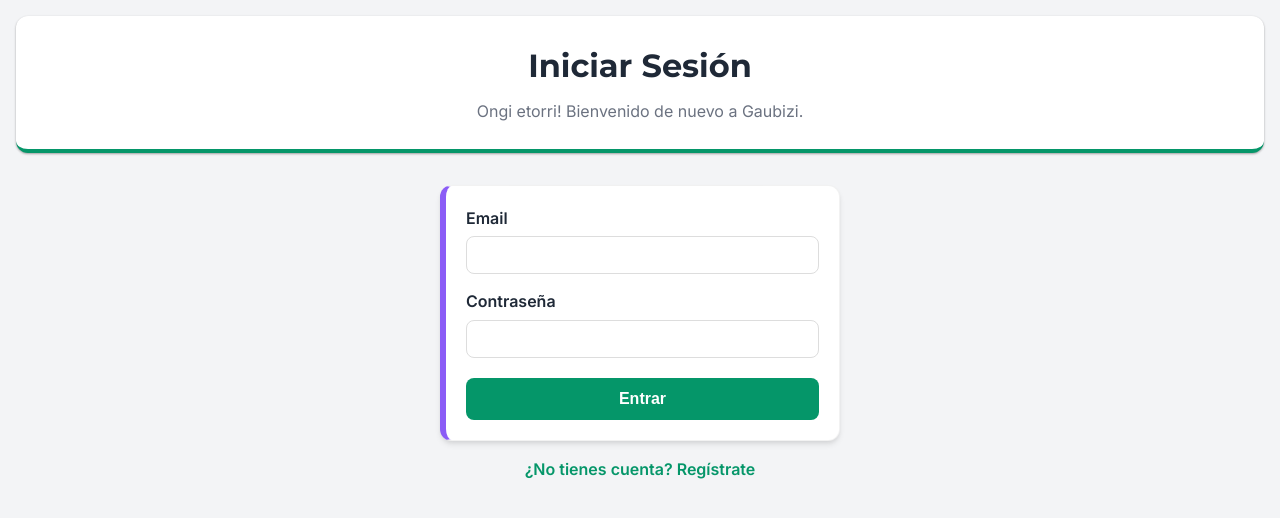
After one commit to erlantz25/GaubiziMP, a PHP site: page /app/Views/auth/login.php in a window 1280 px wide. The commit adds this page. Shown: the top 518 px of the page. Run offline with PHP 8.4, Linux system fonts and the light colour scheme; a stand-in replaces the project's code that opens the database connection.

Commit message:
Implementado sistema de Login y variables de sesión

```diff
--- /dev/null
+++ b/app/Views/auth/login.php
@@ -0,0 +1,47 @@
+<!DOCTYPE html>
+<html lang="es">
+<head>
+    <meta charset="UTF-8">
+    <meta name="viewport" content="width=device-width, initial-scale=1.0">
+    <title>Iniciar Sesión - Gaubizi</title>
+    <link href="https://fonts.googleapis.com/css2?family=Inter:wght@400;600&family=Montserrat:wght@700&display=swap" rel="stylesheet">
+    <link rel="stylesheet" href="assets/css/main.css">
+</head>
+<body>
+
+<header>
+    <h1>Iniciar Sesión</h1>
+    <p>Ongi etorri! Bienvenido de nuevo a Gaubizi.</p>
+</header>
+
+<main style="max-width: 400px; margin: 0 auto;">
+
+    <?php if(isset($_GET['msg']) && $_GET['msg'] == 'registro_ok'): ?>
+        <div style="background-color: #D1FAE5; color: #065F46; padding: 10px; border-radius: 8px; margin-bottom: 15px; text-align: center; font-weight:600;">
+            ¡Registro completado! Ahora puedes iniciar sesión.
+        </div>
+    <?php endif; ?>
+
+    <div class="card" style="border-left-color: #8B5CF6;">
+        <form action="index.php?url=procesar-login" method="POST">
+
+            <div style="margin-bottom: 15px;">
+                <label style="display:block; margin-bottom:5px; font-weight:600;">Email</label>
+                <input type="email" name="email" required style="width:100%; padding:10px; border-radius:8px; border:1px solid #ddd; font-family:inherit;">
+            </div>
+
+            <div style="margin-bottom: 20px;">
+                <label style="display:block; margin-bottom:5px; font-weight:600;">Contraseña</label>
+                <input type="password" name="password" required style="width:100%; padding:10px; border-radius:8px; border:1px solid #ddd; font-family:inherit;">
+            </div>
+
+            <button type="submit" style="background-color: #059669; color:white; border:none; padding:12px; width:100%; border-radius:8px; cursor:pointer; font-weight:bold; font-size:1rem;">
+                Entrar
+            </button>
+        </form>
+    </div>
+    <p style="text-align:center;"><a href="index.php?url=registro">¿No tienes cuenta? Regístrate</a></p>
+</main>
+
+</body>
+</html>
```
Also changed, not shown: app/Controllers/AuthController.php (+36 -5 lines), app/Models/Usuario.php (+24 -5 lines), public/index.php (+33 -10 lines).
